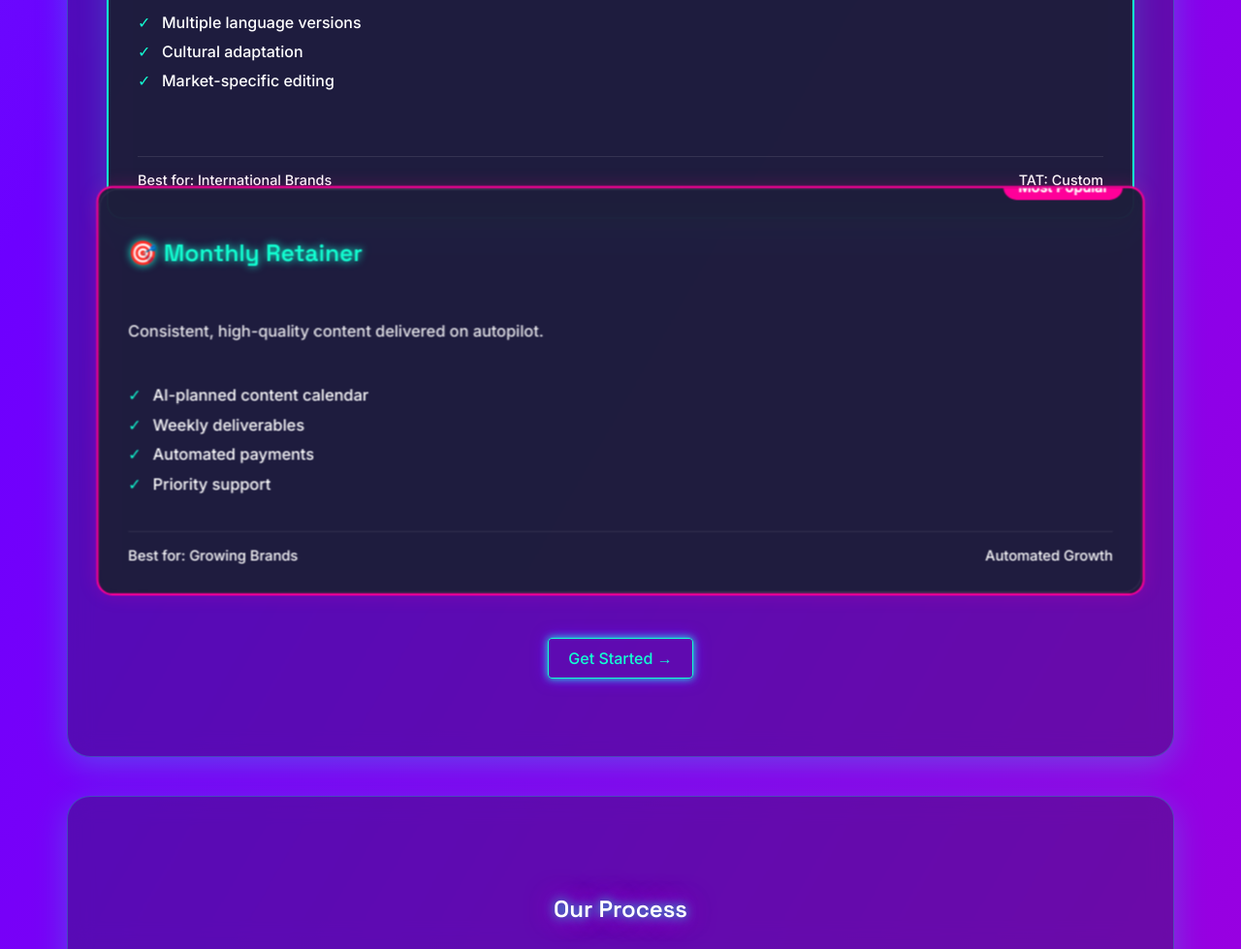
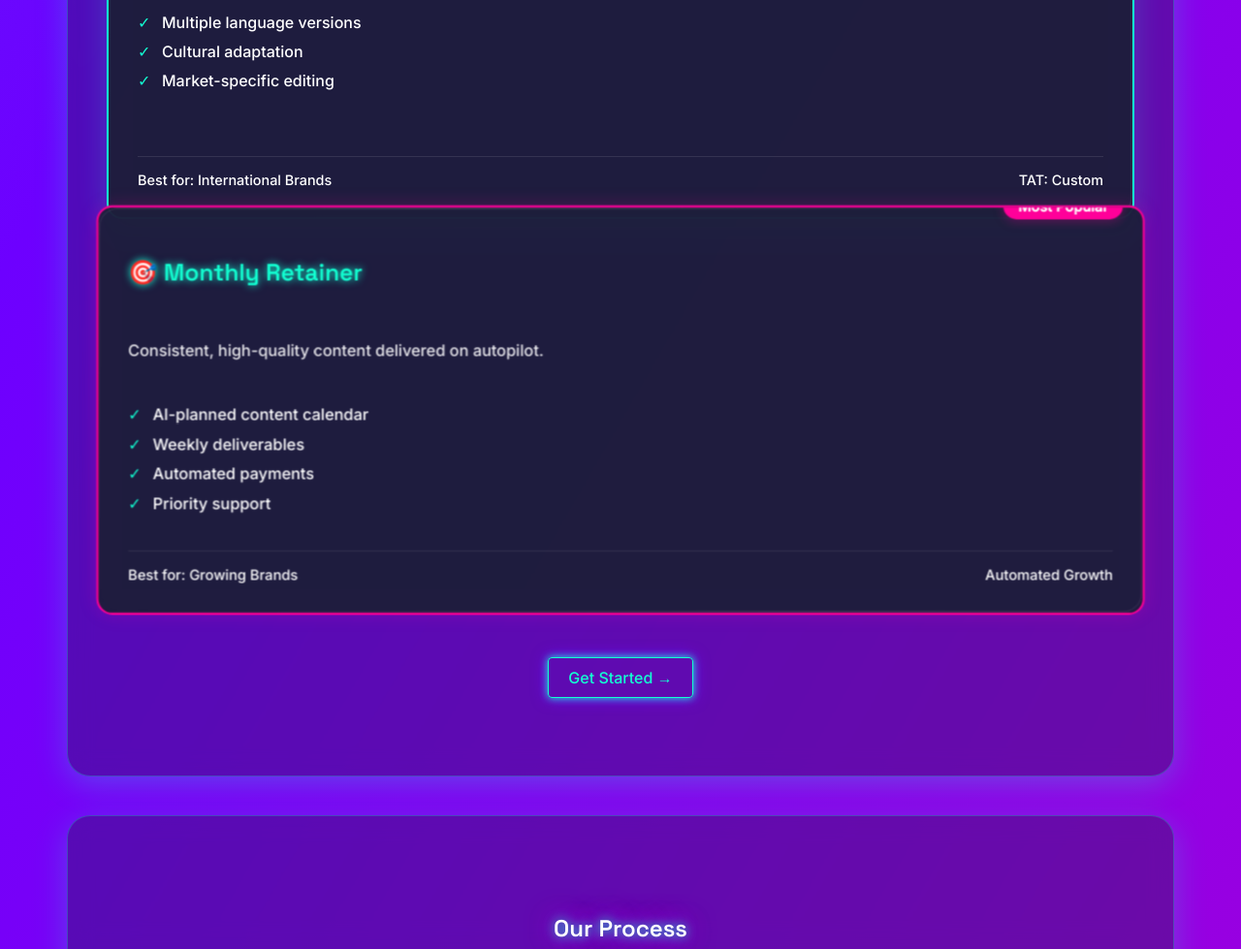
Before and after one commit to 3suraj/synthoraallp, a plain HTML site: page index.html in a window 1280 px wide. Shown: the part 3580-4559 px from the top of the page at 97% size. Drawn offline with nearby package versions, Linux system fonts and the light colour scheme; no server answers.

Commit message:
Fix 'Most Popular' badge display: - Add proper spacing above featured card - Increase z-index of badge - Add shadow for better visibility - Fix badge positioning - Ensure badge always visible

```diff
--- a/critical.css
+++ b/critical.css
@@ -37,6 +37,20 @@
   -webkit-backdrop-filter: blur(12px) !important;
   height: auto !important;
   min-height: 350px !important;
+  margin-top: 0 !important;
+}
+
+.service-card.featured {
+  margin-top: 20px !important;
+  padding-top: 30px !important;
+}
+
+.badge {
+  display: inline-block !important;
+  visibility: visible !important;
+  opacity: 1 !important;
+  z-index: 10 !important;
+  transform: translateY(0) !important;
 }
 
 .service-card .card-content {
--- a/style.css
+++ b/style.css
@@ -284,6 +284,7 @@ iframe {
   border: 2px solid var(--primary);
   transform: scale(1.02);
   position: relative;
+  margin-top: 20px !important;
 }
 
 .badge {
@@ -291,10 +292,13 @@ iframe {
   padding: 5px 15px;
   border-radius: 20px;
   position: absolute;
-  top: -15px;
+  top: -12px;
   right: 20px;
   font-size: 0.9em;
   font-weight: 500;
+  z-index: 2;
+  white-space: nowrap;
+  box-shadow: 0 2px 10px rgba(255, 0, 153, 0.3);
 }
 
 .tools-grid {
```
